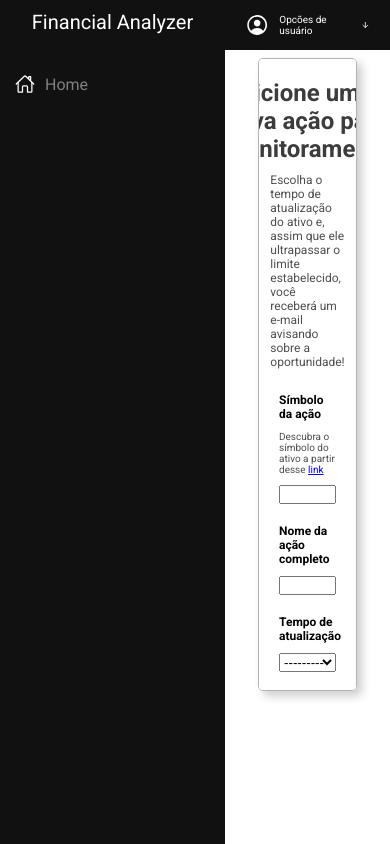
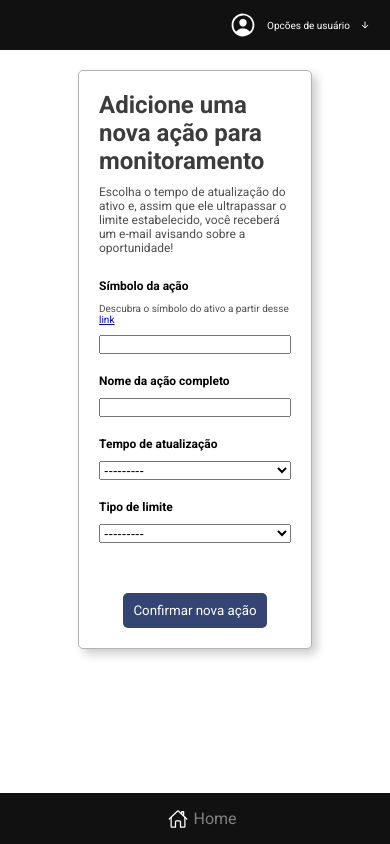
Before and after one commit to ThiagoRocha1/Financial-Analyzer, a Django app: page /createNewStockMonitor/ in a window 390 px wide. Run offline with Django 5.2, Linux system fonts and the light colour scheme.

Commit message:
refactor: responsive UI

```diff
--- a/configs/static/home_styles/createNewStockMonitor.css
+++ b/configs/static/home_styles/createNewStockMonitor.css
@@ -17,3 +17,10 @@ body,button,input{
   height: 100vh;
   margin-left: var(--sidebar-width);
 }
+
+@media screen and (max-width: 700px) {
+  #main-content{
+    height: 100%;
+    margin-left: 0;
+  }
+}
--- a/configs/static/partial_styles/add_new_stock.css
+++ b/configs/static/partial_styles/add_new_stock.css
@@ -7,8 +7,10 @@
     padding:2rem;
     width: auto;
     max-width: 60%;
-    height:auto;
+    height:100%;
     max-height: 75%;
+
+    overflow: auto;
 
     margin-inline: auto;
     margin-top: 5%;
@@ -18,13 +20,12 @@
     border-radius: .5rem;
 
     box-shadow: 5px 5px 10px rgba(0, 0, 0, 0.2);
-
-    overflow: auto;
 }
 
 .form-wrapper form{
     display: flex;
     width: 100%;
+    overflow: auto;
     flex-direction: column;
     justify-content: flex-start;
 }
--- a/configs/static/partial_styles/sidebar.css
+++ b/configs/static/partial_styles/sidebar.css
@@ -53,3 +53,47 @@
   gap:2.4rem;
   margin-top:1rem;
 }
+
+@media screen and (max-width: 700px) {
+  .sidebar {
+    flex-direction: row;
+    justify-content: flex-start;
+    align-items: center;
+
+    width: 100%;
+    height: 6%;
+    padding: 1rem;
+
+    position: fixed;
+    z-index: 0;
+    bottom: 0;
+    left: 0;
+    top:unset;
+  }
+
+  .sidebar .sidebar-title {
+    display: none;
+  }
+
+  .nav-sidebar{
+    display: flex;
+    flex-direction: row;
+    justify-content: center;
+    align-items: center;
+    gap:2.4rem;
+
+    width: 100%;
+    margin-top:0;
+  }
+
+  .nav-option-wrapper{
+    display: flex;
+    flex-direction: row;
+    align-items: center;
+    justify-content: center;
+    gap:.5rem;
+
+    margin-left: 1.5rem;
+  }
+
+}
--- a/home/views.py
+++ b/home/views.py
@@ -23,6 +23,7 @@ def index (request):
                     break
 
                 stock["id"] = element.id
+                stock["name"] = element.name
                 stock["typeOfLimit"] = element.typeOfLimit
                 stock["upperLimitStatic"] = element.upperLimitStatic
                 stock["lowerLimitStatic"] = element.lowerLimitStatic
@@ -93,6 +94,7 @@ def updateStockInfo(request,stock_id):
       "highest_price":stockInfo['highest_price'],
       "lowest_price":stockInfo['lowest_price'],
       }
+
    if(stockElement.typeOfLimit == "static"):
       if(float(stockInfo["close_price"]) >= stockElement.upperLimitStatic):
          body = f"""
@@ -101,6 +103,7 @@ def updateStockInfo(request,stock_id):
          <p>Isso é uma excelente oportunidade de venda!</p>
          """
          sendEmail(body,['mrthiago09@gmail.com'])
+         messages.success(request,'Email enviado com sucesso!')
       elif(float(stockInfo["close_price"]) <= stockElement.lowerLimitStatic):
          body = f"""
          <h1>Olá investidor!</h1>
@@ -108,6 +111,7 @@ def updateStockInfo(request,stock_id):
          <p>Isso é uma excelente oportunidade de compra!</p>
          """
          sendEmail(body,['mrthiago09@gmail.com'])
+         messages.success(request,'Email enviado com sucesso!')
    else:
       averagePrice = (float(stockInfo["highest_price"]) + float(stockInfo["lowest_price"]))/2
       if(float(stockInfo["close_price"]) >= ((stockElement.upperLimitDinamic*averagePrice)/100) + averagePrice):
@@ -117,6 +121,7 @@ def updateStockInfo(request,stock_id):
          <p>Isso é uma excelente oportunidade de venda!</p>
          """
          sendEmail(body,['mrthiago09@gmail.com'])
+         messages.success(request,'Email enviado com sucesso!')
       elif(float(stockInfo["close_price"]) <= averagePrice - ((stockElement.lowerLimitDinamic*averagePrice)/100)):
          body = f"""
          <h1>Olá investidor!</h1>
@@ -125,5 +130,6 @@ def updateStockInfo(request,stock_id):
          """
 
          sendEmail(body,['mrthiago09@gmail.com'])
+         messages.success(request,'Email enviado com sucesso!')
 
    return JsonResponse(newInfo,safe=False)
--- a/templates/home/createNewStockMonitor.html
+++ b/templates/home/createNewStockMonitor.html
@@ -9,7 +9,7 @@
   {% include 'partials/_sidebar.html' %}
   <div id="main-content">
     {% include 'partials/_header.html' %}
-      {% include 'partials/_add_new_stock_modal.html' %}
+    {% include 'partials/_add_new_stock_modal.html' %}
   </div>
   {% include 'partials/_warning_modal.html' %}
 </body>
--- a/templates/partials/_sidebar.html
+++ b/templates/partials/_sidebar.html
@@ -13,5 +13,5 @@
         <a href="{% url 'account'%}">Minha conta</a>
       </div>
     {% endif %}
-    </nav>
+  </nav>
 </div>
```
Also changed, not shown: configs/static/home_styles/style.css (+7 -8 lines), configs/static/users_styles/account.css (+7 -0 lines), configs/static/users_styles/login.css (+7 -0 lines), configs/static/users_styles/register.css (+7 -0 lines), home/utils/stock_functions.py (+16 -6 lines), templates/home/index.html (+16 -32 lines).
